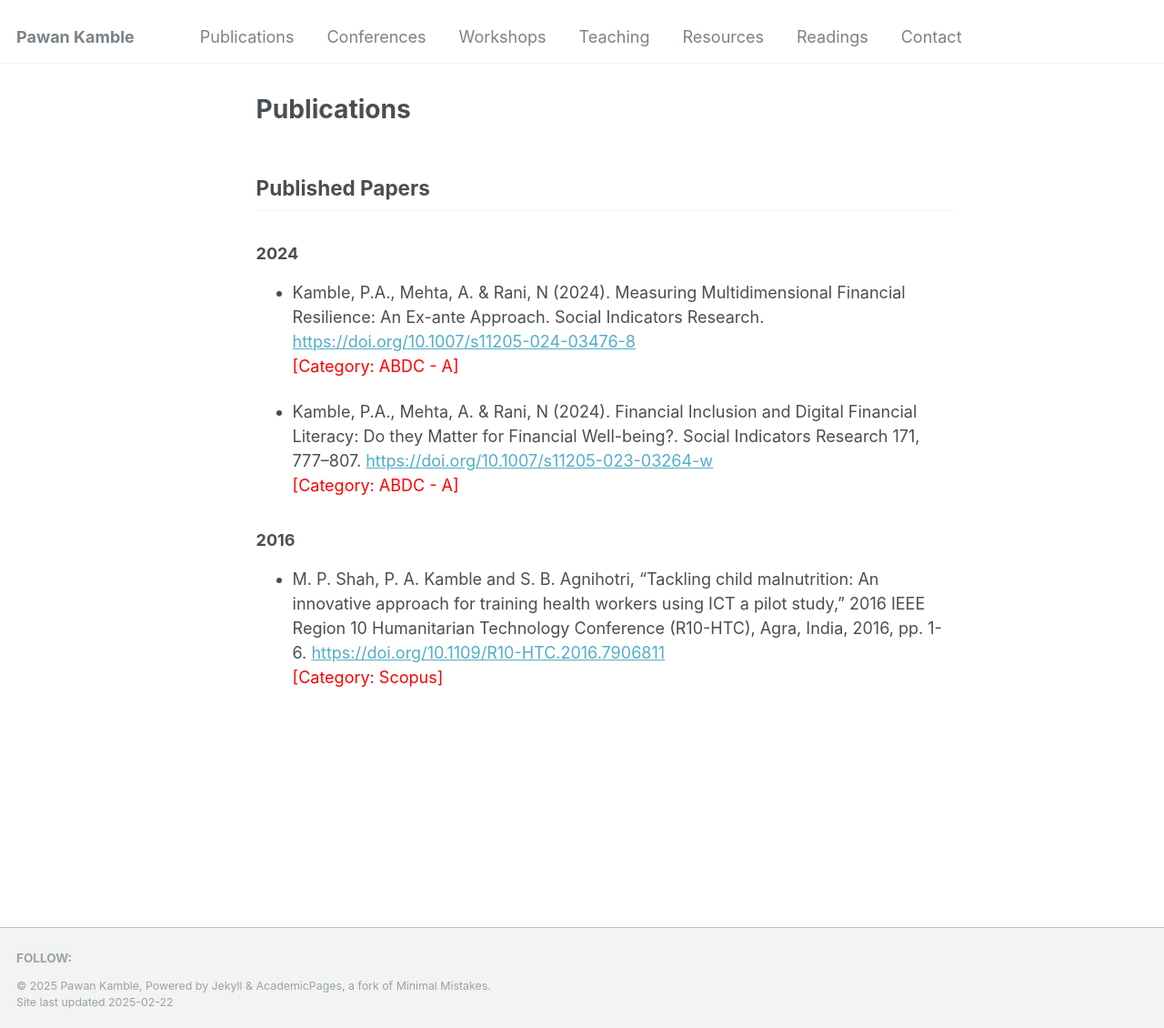
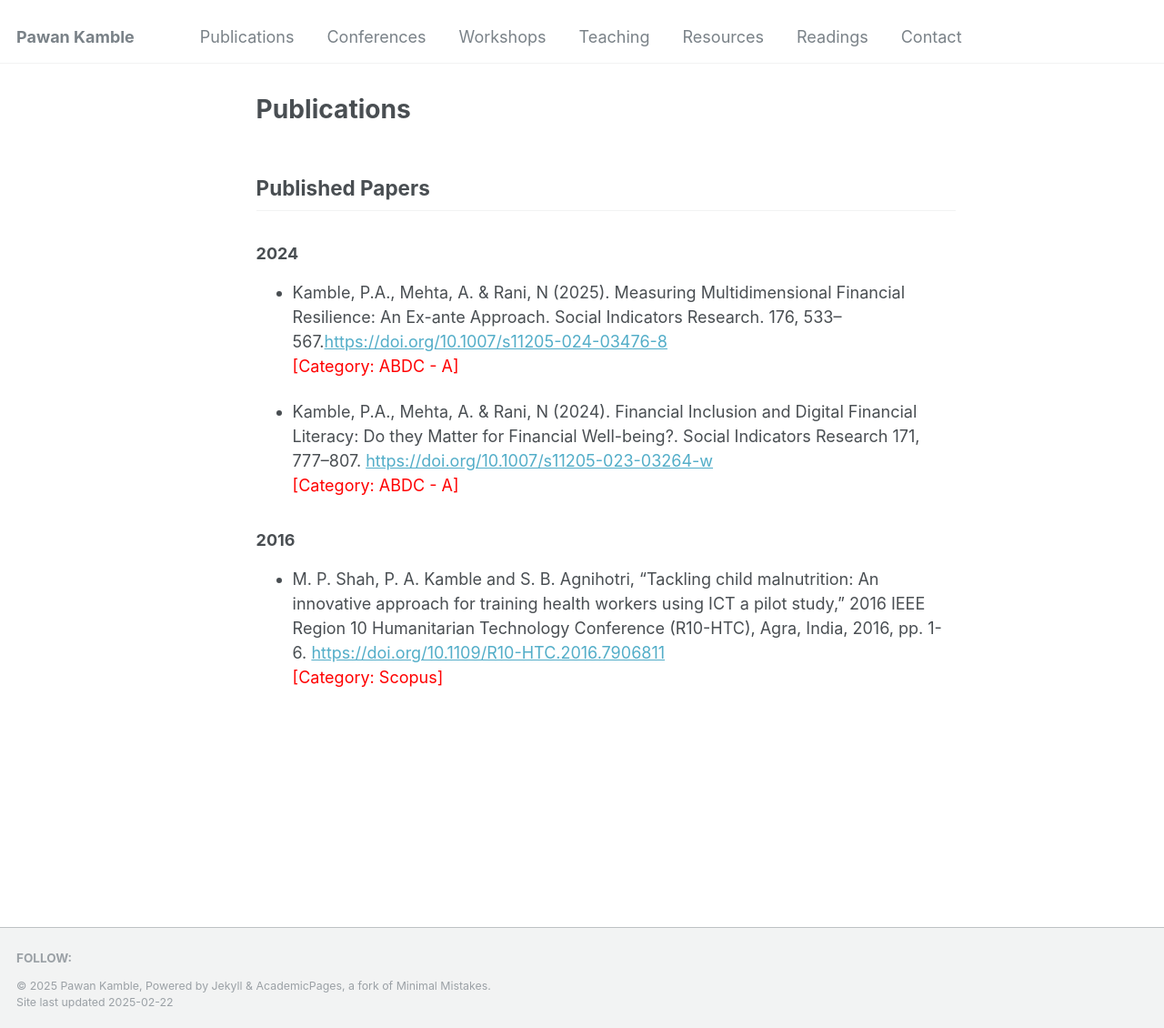
Before and after one commit to pawankb13/pawankb13.github.io, a Jekyll site: the page built from _pages/publication.md, in a window 1280 px wide and 1130 px high. Shown: the whole window at 91% size. Built offline with Jekyll 4.4.1, drawn with Linux system fonts in a browser that asks for light colours.

Commit message:
Publication

```diff
--- a/_pages/publication.md
+++ b/_pages/publication.md
@@ -7,7 +7,7 @@ author_profile: false
 ## Published Papers
 
 ### 2024
-- Kamble, P.A., Mehta, A. & Rani, N (2024). Measuring Multidimensional Financial Resilience: An Ex-ante Approach. Social Indicators Research. [https://doi.org/10.1007/s11205-024-03476-8](https://doi.org/10.1007/s11205-024-03476-8) \
+- Kamble, P.A., Mehta, A. & Rani, N (2025). Measuring Multidimensional Financial Resilience: An Ex-ante Approach. Social Indicators Research. 176, 533–567.[https://doi.org/10.1007/s11205-024-03476-8](https://doi.org/10.1007/s11205-024-03476-8) \
 <span style="color: red">[Category: ABDC - A]</span>
 
 - Kamble, P.A., Mehta, A. & Rani, N (2024). Financial Inclusion and Digital Financial Literacy: Do they Matter for Financial Well-being?. Social Indicators Research 171, 777–807. [https://doi.org/10.1007/s11205-023-03264-w](https://doi.org/10.1007/s11205-023-03264-w) \
```
